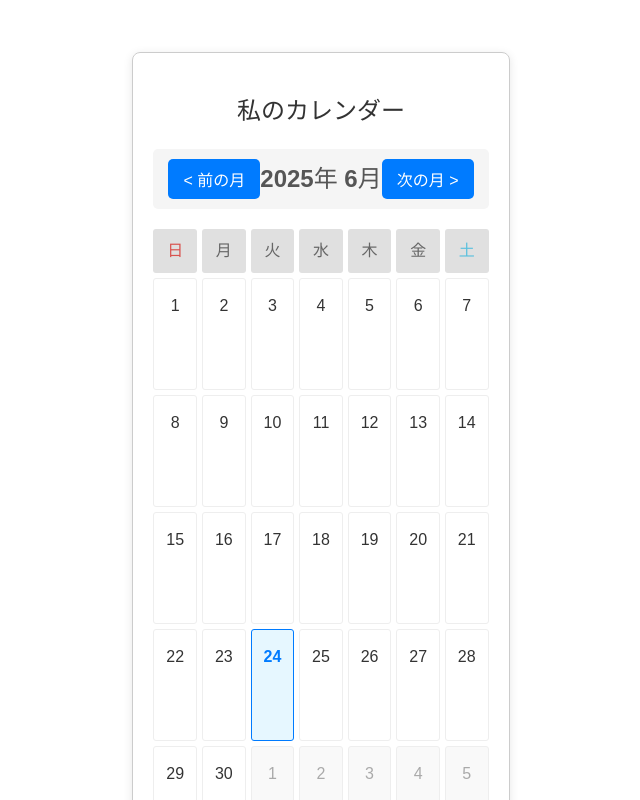
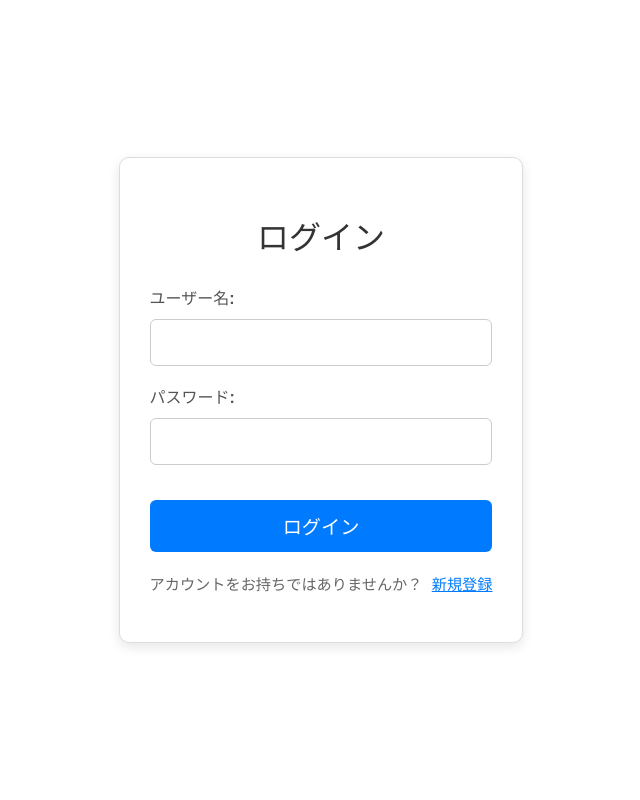
Before and after one commit to NobukiSawada/secretary-frontend, a React (Vite) app in the folder my-calendar-app/: page / in a window 1280 px wide. Shown: the top 800 px of the page, without its empty margins (319-959 px from the left). Built offline with nearby package versions, Linux system fonts and the light colour scheme.

Commit message:
loginpage2

```diff
--- a/my-calendar-app/src/App.jsx
+++ b/my-calendar-app/src/App.jsx
@@ -5,7 +5,7 @@ import LoginPage from './components/LoginPage'; // LoginPageをインポート
 import CalendarPage from './components/CalendarPage'; // 後で作成するCalendarPageもインポート
 
 function App() {
-  const [isLoggedIn, setIsLoggedIn] = useState(true); // ログイン状態を管理するstate
+  const [isLoggedIn, setIsLoggedIn] = useState(false); // ログイン状態を管理するstate
 
   const handleLoginSuccess = () => {
     setIsLoggedIn(true); // ログイン成功したらisLoggedInをtrueにする
--- a/my-calendar-app/src/components/LoginPage.css
+++ b/my-calendar-app/src/components/LoginPage.css
@@ -0,0 +1,89 @@
+/* src/components/LoginPage.css */
+
+.login-container {
+  font-family: Arial, sans-serif;
+  max-width: 400px;
+  margin: 50px auto;
+  padding: 30px;
+  border: 1px solid #ddd;
+  border-radius: 10px;
+  box-shadow: 0 4px 12px rgba(0, 0, 0, 0.1);
+  background-color: #ffffff;
+  text-align: center;
+}
+
+.login-container h2 {
+  color: #333;
+  margin-bottom: 25px;
+  font-size: 2em;
+}
+
+.form-group {
+  margin-bottom: 20px;
+  text-align: left;
+}
+
+.form-group label {
+  display: block;
+  margin-bottom: 8px;
+  color: #555;
+  font-weight: bold;
+}
+
+.form-group input[type="text"],
+.form-group input[type="password"] {
+  width: 100%;
+  padding: 12px;
+  border: 1px solid #ccc;
+  border-radius: 6px;
+  font-size: 1.1em;
+  box-sizing: border-box;
+  /* paddingとborderをwidthに含める */
+  transition: border-color 0.2s ease-in-out;
+}
+
+.form-group input[type="text"]:focus,
+.form-group input[type="password"]:focus {
+  border-color: #007bff;
+  outline: none;
+  box-shadow: 0 0 0 3px rgba(0, 123, 255, 0.25);
+}
+
+button[type="submit"] {
+  width: 100%;
+  padding: 12px 20px;
+  background-color: #007bff;
+  color: white;
+  border: none;
+  border-radius: 6px;
+  font-size: 1.2em;
+  cursor: pointer;
+  transition: background-color 0.3s ease;
+  margin-top: 15px;
+}
+
+button[type="submit"]:hover {
+  background-color: #0056b3;
+}
+
+.toggle-form-link {
+  margin-top: 20px;
+  font-size: 0.95em;
+  color: #666;
+}
+
+.toggle-form-link .link-button {
+  background: none;
+  border: none;
+  color: #007bff;
+  text-decoration: underline;
+  cursor: pointer;
+  font-size: 1em;
+  padding: 0;
+  margin-left: 5px;
+  transition: color 0.2s ease;
+}
+
+.toggle-form-link .link-button:hover {
+  color: #0056b3;
+}
--- a/my-calendar-app/src/components/LoginPage.jsx
+++ b/my-calendar-app/src/components/LoginPage.jsx
@@ -1,30 +1,142 @@
 // src/components/LoginPage.jsx
-import React from 'react';
-import './LoginPage.css'; // 必要であれば、コンポーネントごとにCSSファイルも作成
+import React, { useState } from 'react';
+import './LoginPage.css';
 
 const LoginPage = ({ onLoginSuccess }) => {
-  const handleSubmit = (e) => {
+  const [username, setUsername] = useState('');
+  const [password, setPassword] = useState('');
+  // 新しいステートを追加：新規登録モードかどうかを管理
+  const [isRegistering, setIsRegistering] = useState(false);
+  // 新規登録用のパスワード確認フィールドのステートも追加
+  const [confirmPassword, setConfirmPassword] = useState('');
+
+
+  const handleLoginSubmit = (e) => {
     e.preventDefault();
-    // ここにログイン処理（ユーザー名、パスワードの検証など）を記述
 
-    // 今回は仮で、ボタンを押したらすぐにカレンダー画面に遷移するようにします
+    console.log('Login Attempt - Username:', username, 'Password:', password);
+
+    // --- 仮のログイン検証ロジック ---
+    if (username === 'testuser' && password === 'password123') {
+      alert('ログイン成功！');
       onLoginSuccess();
+    } else {
+      alert('ユーザー名またはパスワードが間違っています。');
+      setPassword(''); // パスワードをクリア
+    }
+  };
+
+  const handleRegisterSubmit = (e) => {
+    e.preventDefault();
+
+    console.log('Register Attempt - Username:', username, 'Password:', password, 'Confirm Password:', confirmPassword);
+
+    // --- 仮の新規登録検証ロジック ---
+    if (password !== confirmPassword) {
+      alert('パスワードと確認用パスワードが一致しません。');
+      setPassword('');
+      setConfirmPassword('');
+      return;
+    }
+
+    // ここに新規登録処理を記述（例: バックエンドへのAPIリクエスト）
+    // 現状はバックエンドがないため、成功したと仮定してアラート表示
+    alert(`ユーザー名: ${username} で新規登録しました！`);
+    // 新規登録成功後、ログインフォームに戻る
+    setIsRegistering(false);
+    // 入力フィールドをクリアする
+    setUsername('');
+    setPassword('');
+    setConfirmPassword('');
   };
 
   return (
     <div className="login-container">
+      {/* isRegistering の値によって表示を切り替える */}
+      {isRegistering ? (
+        // 新規登録フォーム
+        <>
+          <h2>新規登録</h2>
+          <form onSubmit={handleRegisterSubmit}>
+            <div className="form-group">
+              <label htmlFor="reg-username">ユーザー名:</label>
+              <input
+                type="text"
+                id="reg-username"
+                name="username"
+                value={username}
+                onChange={(e) => setUsername(e.target.value)}
+                required
+              />
+            </div>
+            <div className="form-group">
+              <label htmlFor="reg-password">パスワード:</label>
+              <input
+                type="password"
+                id="reg-password"
+                name="password"
+                value={password}
+                onChange={(e) => setPassword(e.target.value)}
+                required
+              />
+            </div>
+            <div className="form-group">
+              <label htmlFor="confirm-password">パスワード（確認用）:</label>
+              <input
+                type="password"
+                id="confirm-password"
+                name="confirmPassword"
+                value={confirmPassword}
+                onChange={(e) => setConfirmPassword(e.target.value)}
+                required
+              />
+            </div>
+            <button type="submit">登録</button>
+          </form>
+          <p className="toggle-form-link">
+            アカウントをお持ちですか？{' '}
+            <button className="link-button" onClick={() => setIsRegistering(false)}>
+              ログイン
+            </button>
+          </p>
+        </>
+      ) : (
+        // ログインフォーム
+        <>
           <h2>ログイン</h2>
-      <form onSubmit={handleSubmit}>
+          <form onSubmit={handleLoginSubmit}>
             <div className="form-group">
               <label htmlFor="username">ユーザー名:</label>
-          <input type="text" id="username" name="username" required />
+              <input
+                type="text"
+                id="username"
+                name="username"
+                value={username}
+                onChange={(e) => setUsername(e.target.value)}
+                required
+              />
             </div>
             <div className="form-group">
               <label htmlFor="password">パスワード:</label>
-          <input type="password" id="password" name="password" required />
+              <input
+                type="password"
+                id="password"
+                name="password"
+                value={password}
+                onChange={(e) => setPassword(e.target.value)}
+                required
+              />
             </div>
             <button type="submit">ログイン</button>
           </form>
+          <p className="toggle-form-link">
+            アカウントをお持ちではありませんか？{' '}
+            <button className="link-button" onClick={() => setIsRegistering(true)}>
+              新規登録
+            </button>
+          </p>
+        </>
+      )}
     </div>
   );
 };
```
Lines whose indentation alone changed are shown as unchanged.
